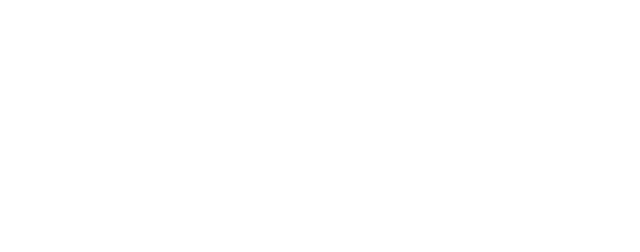
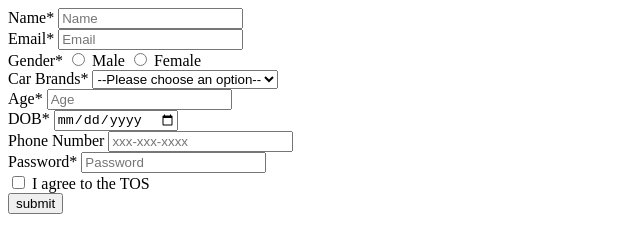
Before and after one commit to acciojob/signup-form-car-priyasharma-512, a website: page main.html in a window 1280 px wide. Shown: the whole page, without its empty margins (0-640 px from the left). Drawn offline with Linux system fonts and the light colour scheme.

Commit message:
created a submission

```diff
--- a/main.html
+++ b/main.html
@@ -7,6 +7,55 @@
 </head>
 
 <body>
+	<form>
+		<label for="name">Name*</label>
+		<input type = "text" id="name" placeholder="Name" required>
+		<br>
+
+		<label for="email">Email*</label>
+		<input type = "email" id="email" placeholder="Email" required>
+		<br>
+
+		<label for="gender">Gender*</label>
+		<input type = "radio" name=gender id="gender_m" required>
+		<label for="gender_m">Male</label>
+		<input type = "radio" name=gender id="gender_f" required>
+		<label for="gender_f">Female</label>
+		<br>
+
+		<label for="cars">Car Brands*</label>
+		<select required id="cars">
+			<option disabled selected>--Please choose an option--</option>
+			<option value="bmw">BMW</option>
+			<option value="audi">Audi</option>
+			<option value="mercedez">Mercedez</option>
+		</select>
+		<br>
+
+		<label for="age">Age*</label>
+		<input type="number" id="age" placeholder="Age" required>
+		<br>
+
+		<label for="dob">DOB*</label>
+		<input type="date" id="dob"  required>
+		<br>
+
+		<label for="tel">Phone Number</label>
+		<input type = "tel" id="tel" placeholder="xxx-xxx-xxxx">
+		<br>
+
+		<label for="password">Password*</label>
+		<input type = "password" id="password" placeholder="Password" required>
+		<br>
+
+		<input type="checkbox" id="tos" required>
+		<label for="tos">I agree to the TOS</label>
+		<br>
+
+		<button type="submit">submit</button>
+		<br>
+
+	</form>
 	<!-- the entire body must be written by student -->
     <script type="text/javascript" src="./script.js">
 </script>
```
